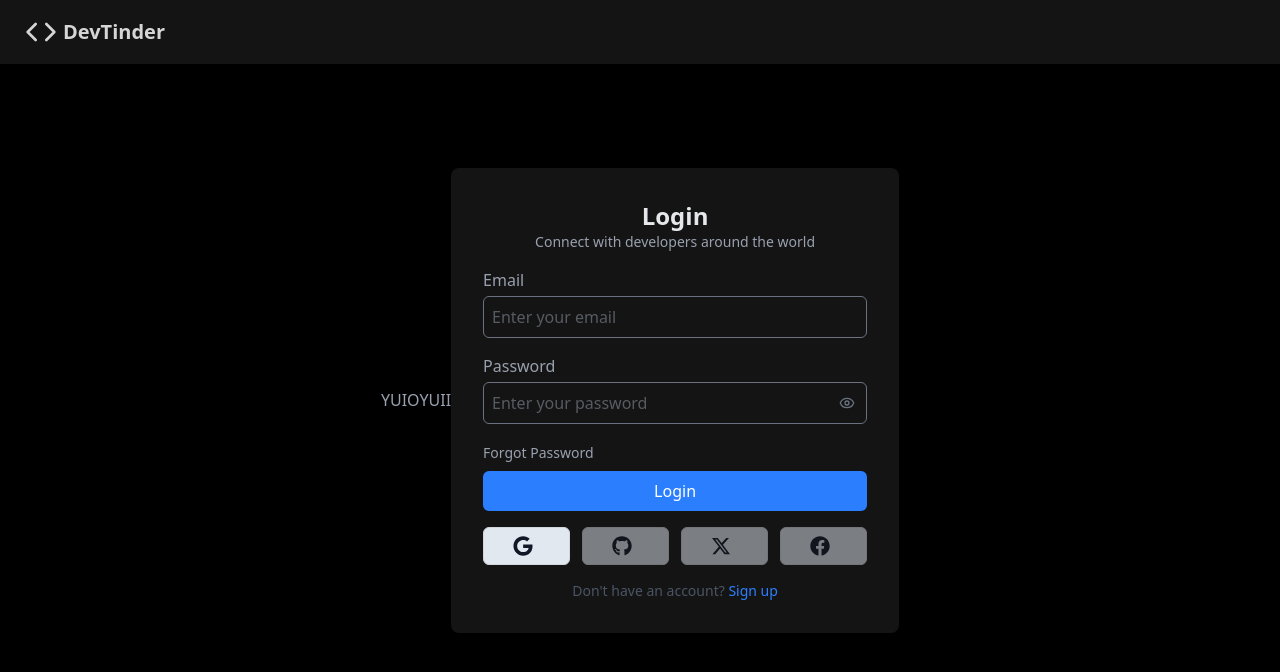
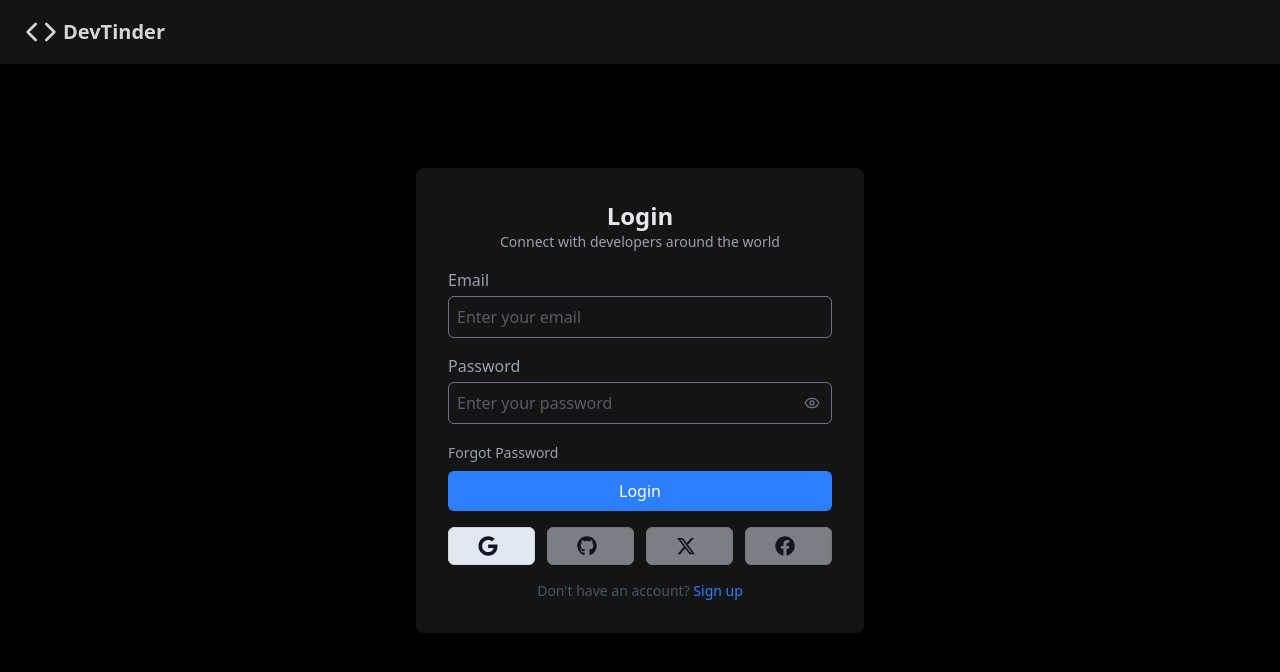
Before and after one commit to lakshyakumar90/DevTinderWeb, a React (Vite) app: page /login in a window 1280 px wide. Shown: the top 672 px of the page. Built offline with nearby package versions, Linux system fonts and the light colour scheme.

Commit message:
removing the unnecessary logs and h1s

```diff
--- a/src/components/AfterLogin/Requests.jsx
+++ b/src/components/AfterLogin/Requests.jsx
@@ -16,7 +16,6 @@ const Requests = () => {
     <div className="max-w-2xl mt-24 mb-5 mx-auto p-6 bg-base-300 shadow-xl rounded-lg border-[0.1px] border-gray-800 select-none">
       <BackRoute />
       <h1 className="text-2xl font-bold">Requests ({requests.length}) : </h1>
-      <h1>YUIOYUII</h1>
       {requests.map((request) => (
         <SingleRequest key={request._id} request={request} />
       ))}
--- a/src/components/AfterLogin/SingleRequest.jsx
+++ b/src/components/AfterLogin/SingleRequest.jsx
@@ -20,8 +20,6 @@ const SingleRequest = ({ request }) => {
     profileSummary,
     education,
   } = request.fromUserId;
-
-  console.log(request);
 
   const handleClick = async (status) => {
     try {
--- a/src/components/Login & Signup/Login.jsx
+++ b/src/components/Login & Signup/Login.jsx
@@ -24,7 +24,6 @@ const Login = () => {
 
   return (
     <div className="flex items-center justify-center h-[100dvh] text-gray-400">
-      <h1>YUIOYUII</h1>
       <Toaster position="top-center" />
       <div className="w-full max-w-md p-8 rounded-lg shadow-lg bg-base-200">
         <h2 className="text-2xl font-bold text-center text-gray-200">Login</h2>
```
